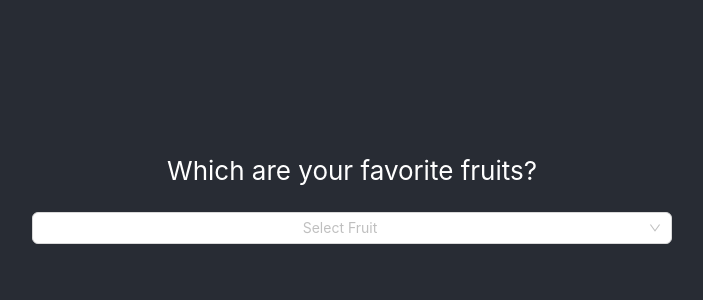
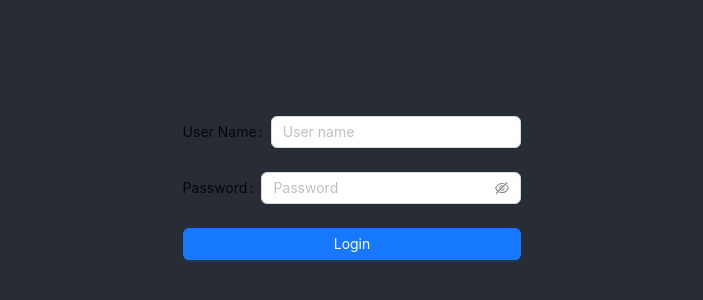
Before and after one commit to Umair513/Ant-Design-Library, a React (Create React App) app in the folder ant-design/: page / in a window 1280 px wide. Shown: the part 200-500 px from the top of the page, without its empty margins (288-991 px from the left). Built offline with nearby package versions, Linux system fonts and the light colour scheme.

Commit message:
Form Component

```diff
--- a/ant-design/src/App.js
+++ b/ant-design/src/App.js
@@ -7,6 +7,7 @@ import {PoweroffOutlined} from "@ant-design/icons"
 import AntButton from './components/AntButton';
 import AntInput from './components/AntInput';
 import SelectDropdown from './components/SelectDropdown';
+import AntForm from './components/AntForm';
 
 function App() {
   const [loading, setLoading] = useState(false)
@@ -19,7 +20,7 @@ function App() {
   }
   return (
     <div className="App">
-     <SelectDropdown></SelectDropdown>
+     <AntForm></AntForm>
     </div>
   );
 }
--- /dev/null
+++ b/ant-design/src/components/AntForm.js
@@ -0,0 +1,28 @@
+import { Button, Form, Input } from 'antd'
+import React from 'react'
+
+const AntForm = () => {
+    const onFinish = (e) => {
+        console.log(e)
+    }
+    return (
+        <div className='App'>
+            <div className='App-header'>
+                <Form onFinish={onFinish}>
+                    <Form.Item label="User Name" name="username" >
+                        <Input placeholder='User name' required></Input>
+                    </Form.Item>
+
+                    <Form.Item label="Password" name="password">
+                        <Input.Password  maxLength={6} placeholder='Password' required></Input.Password>
+                    </Form.Item>
+                    <Form.Item>
+                        <Button type='primary' htmlType='submit' block>Login</Button>
+                    </Form.Item>
+                </Form>
+            </div>
+        </div>
+    )
+}
+
+export default AntForm
```
